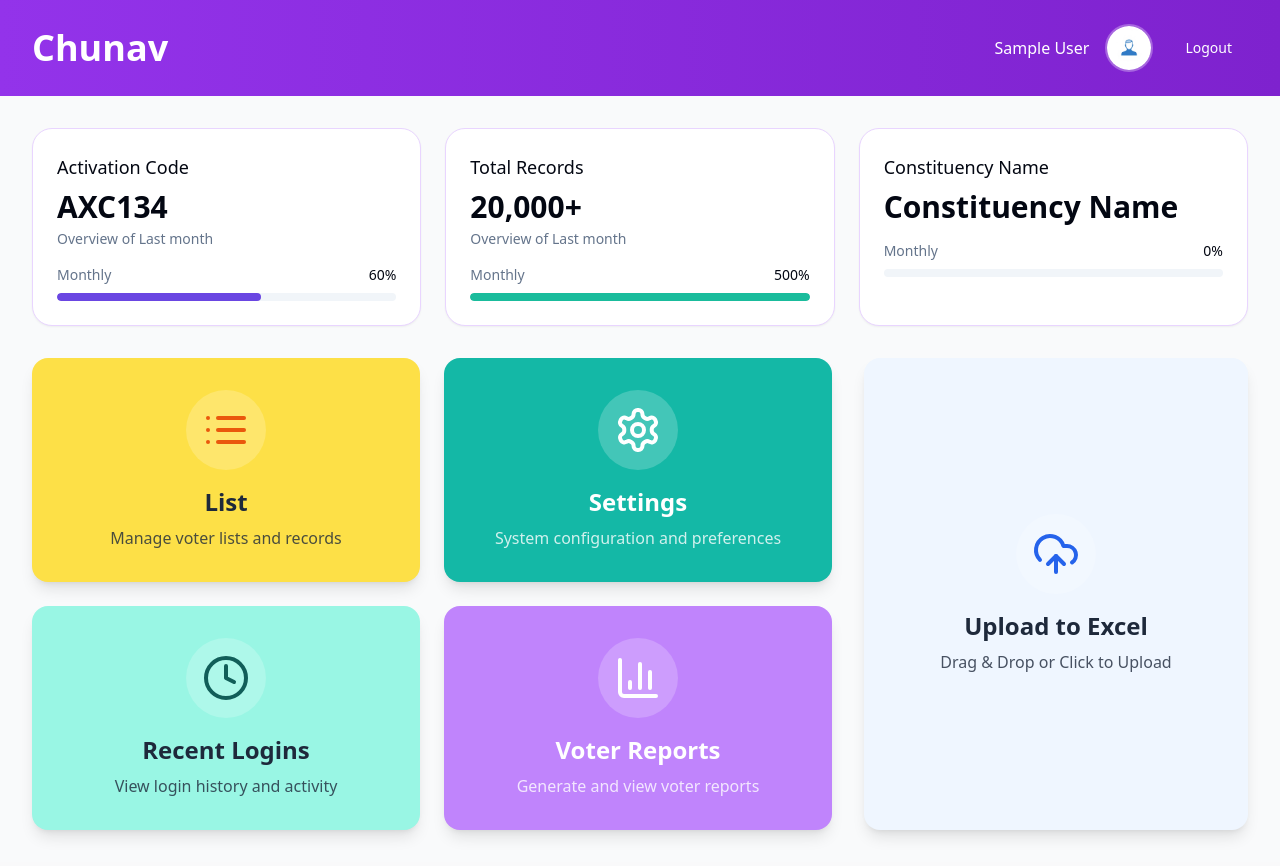
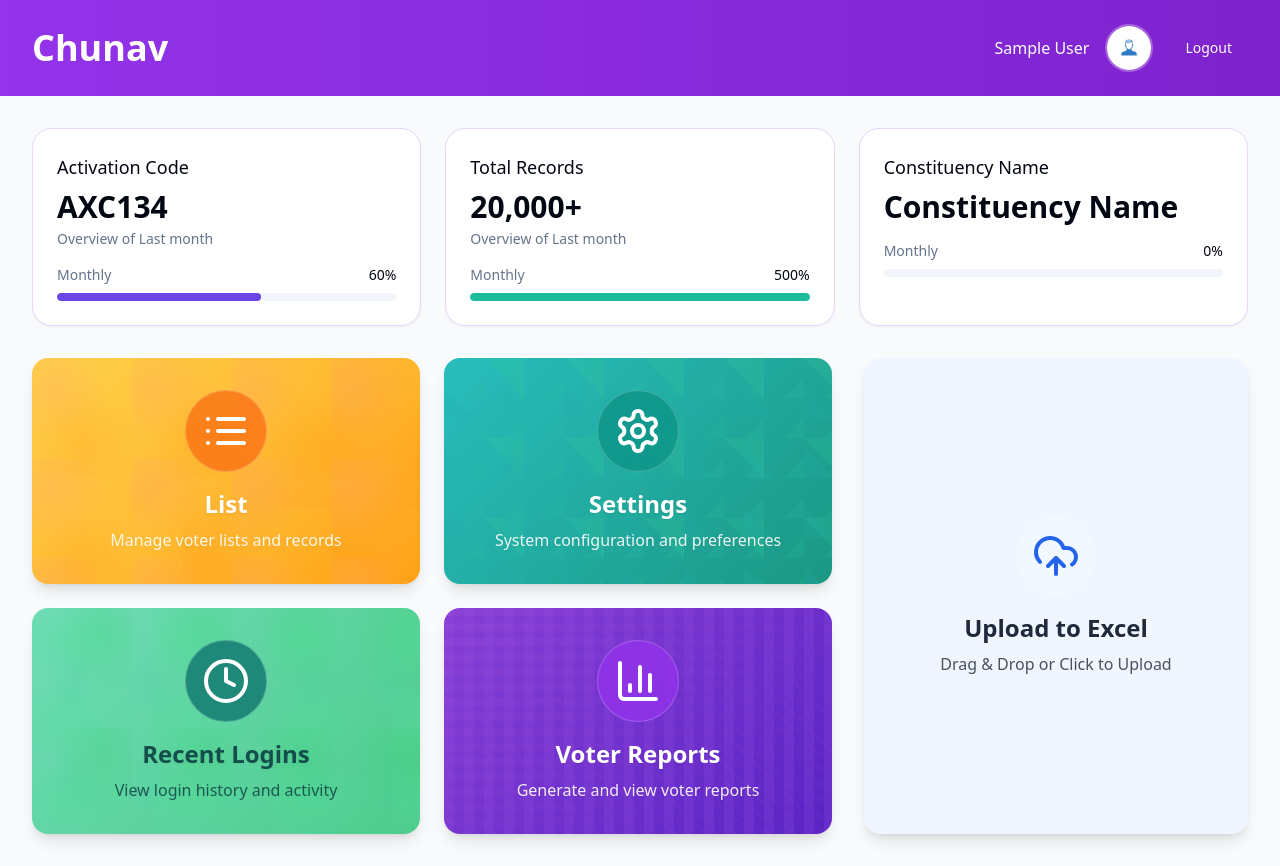
Before and after one commit to shababakhtar4-oss/democracy-portal, a React (Vite) app: page /dashboard in a window 1280 px wide. Built offline with nearby package versions, Linux system fonts and the light colour scheme; sample sign-in values are in the browser's storage; the HTML template or start-up script is replaced by a standard one.

Commit message:
Update homepage cards to match design

```diff
--- a/src/index.css
+++ b/src/index.css
@@ -56,6 +56,12 @@ All colors MUST be HSL.
     --gradient-primary: linear-gradient(135deg, hsl(220 91% 40%), hsl(220 85% 55%));
     --gradient-hero: linear-gradient(135deg, hsl(220 91% 40%) 0%, hsl(142 76% 36%) 100%);
     --gradient-card: linear-gradient(145deg, hsl(0 0% 100%) 0%, hsl(240 10% 98%) 100%);
+
+    /* Dashboard card gradients */
+    --gradient-orange: linear-gradient(135deg, hsl(45 100% 65%) 0%, hsl(35 100% 55%) 100%);
+    --gradient-teal: linear-gradient(135deg, hsl(180 65% 45%) 0%, hsl(170 70% 35%) 100%);
+    --gradient-mint: linear-gradient(135deg, hsl(160 60% 65%) 0%, hsl(150 55% 55%) 100%);
+    --gradient-purple: linear-gradient(135deg, hsl(270 65% 55%) 0%, hsl(260 70% 45%) 100%);
 
     /* Shadows */
     --shadow-card: 0 4px 12px -2px hsl(220 91% 40% / 0.08);
@@ -129,3 +135,86 @@ All colors MUST be HSL.
     @apply bg-background text-foreground;
   }
 }
+
+@layer components {
+  /* Dashboard card styles with abstract patterns */
+  .dashboard-card-orange {
+    background: var(--gradient-orange);
+    position: relative;
+    overflow: hidden;
+  }
+
+  .dashboard-card-orange::before {
+    content: '';
+    position: absolute;
+    top: 0;
+    left: 0;
+    right: 0;
+    bottom: 0;
+    background-image:
+      radial-gradient(circle at 20% 30%, hsla(25, 100%, 70%, 0.3) 0%, transparent 50%),
+      radial-gradient(circle at 80% 20%, hsla(45, 100%, 60%, 0.2) 0%, transparent 50%),
+      radial-gradient(circle at 40% 70%, hsla(35, 100%, 50%, 0.2) 0%, transparent 50%);
+    background-size: 100px 100px, 150px 150px, 120px 120px;
+  }
+
+  .dashboard-card-teal {
+    background: var(--gradient-teal);
+    position: relative;
+    overflow: hidden;
+  }
+
+  .dashboard-card-teal::before {
+    content: '';
+    position: absolute;
+    top: 0;
+    left: 0;
+    right: 0;
+    bottom: 0;
+    background-image:
+      linear-gradient(45deg, hsla(180, 70%, 40%, 0.2) 25%, transparent 25%),
+      linear-gradient(-45deg, hsla(170, 65%, 45%, 0.2) 25%, transparent 25%),
+      linear-gradient(45deg, transparent 75%, hsla(160, 60%, 50%, 0.2) 75%);
+    background-size: 60px 60px, 40px 40px, 80px 80px;
+  }
+
+  .dashboard-card-mint {
+    background: var(--gradient-mint);
+    position: relative;
+    overflow: hidden;
+  }
+
+  .dashboard-card-mint::before {
+    content: '';
+    position: absolute;
+    top: 0;
+    left: 0;
+    right: 0;
+    bottom: 0;
+    background-image:
+      radial-gradient(ellipse at 30% 40%, hsla(150, 70%, 60%, 0.3) 0%, transparent 60%),
+      radial-gradient(ellipse at 70% 20%, hsla(140, 65%, 50%, 0.2) 0%, transparent 50%),
+      radial-gradient(ellipse at 50% 80%, hsla(160, 60%, 55%, 0.2) 0%, transparent 40%);
+    background-size: 120px 80px, 100px 120px, 80px 100px;
+  }
+
+  .dashboard-card-purple {
+    background: var(--gradient-purple);
+    position: relative;
+    overflow: hidden;
+  }
+
+  .dashboard-card-purple::before {
+    content: '';
+    position: absolute;
+    top: 0;
+    left: 0;
+    right: 0;
+    bottom: 0;
+    background-image:
+      linear-gradient(90deg, hsla(270, 70%, 60%, 0.2) 50%, transparent 50%),
+      linear-gradient(0deg, hsla(260, 65%, 50%, 0.2) 50%, transparent 50%),
+      repeating-linear-gradient(45deg, hsla(280, 60%, 55%, 0.1) 0px, hsla(280, 60%, 55%, 0.1) 2px, transparent 2px, transparent 12px);
+    background-size: 20px 20px, 15px 15px, 30px 30px;
+  }
+}
--- a/src/pages/Dashboard.tsx
+++ b/src/pages/Dashboard.tsx
@@ -66,16 +66,18 @@ const Dashboard = () => {
       description: "Manage voter lists and records",
       icon: List,
       path: "/list",
-      bgColor: "bg-yellow-300 hover:bg-yellow-400",
-      iconColor: "text-orange-600",
-      textColor: "text-slate-800",
+      cardClass: "dashboard-card-orange",
+      iconBg: "bg-orange-500/80",
+      iconColor: "text-white",
+      textColor: "text-white",
     },
     {
       title: "Settings",
       description: "System configuration and preferences",
       icon: Settings,
       path: "/settings",
-      bgColor: "bg-teal-500 hover:bg-teal-600",
+      cardClass: "dashboard-card-teal",
+      iconBg: "bg-teal-600/80",
       iconColor: "text-white",
       textColor: "text-white",
     },
@@ -84,16 +86,18 @@ const Dashboard = () => {
       description: "View login history and activity",
       icon: Clock,
       path: "/recent-logins",
-      bgColor: "bg-teal-200 hover:bg-teal-300",
-      iconColor: "text-teal-800",
-      textColor: "text-slate-800",
+      cardClass: "dashboard-card-mint",
+      iconBg: "bg-teal-700/80",
+      iconColor: "text-white",
+      textColor: "text-teal-900",
     },
     {
       title: "Voter Reports",
       description: "Generate and view voter reports",
       icon: BarChart3,
       path: "/voter-report",
-      bgColor: "bg-purple-400 hover:bg-purple-500",
+      cardClass: "dashboard-card-purple",
+      iconBg: "bg-purple-600/80",
       iconColor: "text-white",
       textColor: "text-white",
     },
@@ -203,18 +207,18 @@ const Dashboard = () => {
               {navigationItems.map((item) => (
                 <div
                   key={item.title}
-                  className={`${item.bgColor} rounded-2xl p-8 cursor-pointer transition-all duration-200 hover:scale-105 shadow-lg`}
+                  className={`${item.cardClass} rounded-2xl p-8 cursor-pointer transition-all duration-200 hover:scale-105 shadow-lg`}
                   onClick={() => handleTileClick(item.path)}
                 >
-                  <div className="flex flex-col items-center text-center space-y-4">
-                    <div className="p-4 rounded-full bg-white/20">
+                  <div className="flex flex-col items-center text-center space-y-4 relative z-10">
+                    <div className={`p-4 rounded-full ${item.iconBg} backdrop-blur-sm border border-white/20`}>
                       <item.icon className={`h-12 w-12 ${item.iconColor}`} />
                     </div>
                     <div>
-                      <h3 className={`text-2xl font-bold ${item.textColor} mb-2`}>
+                      <h3 className={`text-2xl font-bold ${item.textColor} mb-2 drop-shadow-sm`}>
                         {item.title}
                       </h3>
-                      <p className={`${item.textColor} opacity-80`}>
+                      <p className={`${item.textColor} opacity-90 drop-shadow-sm`}>
                         {item.description}
                       </p>
                     </div>
```
